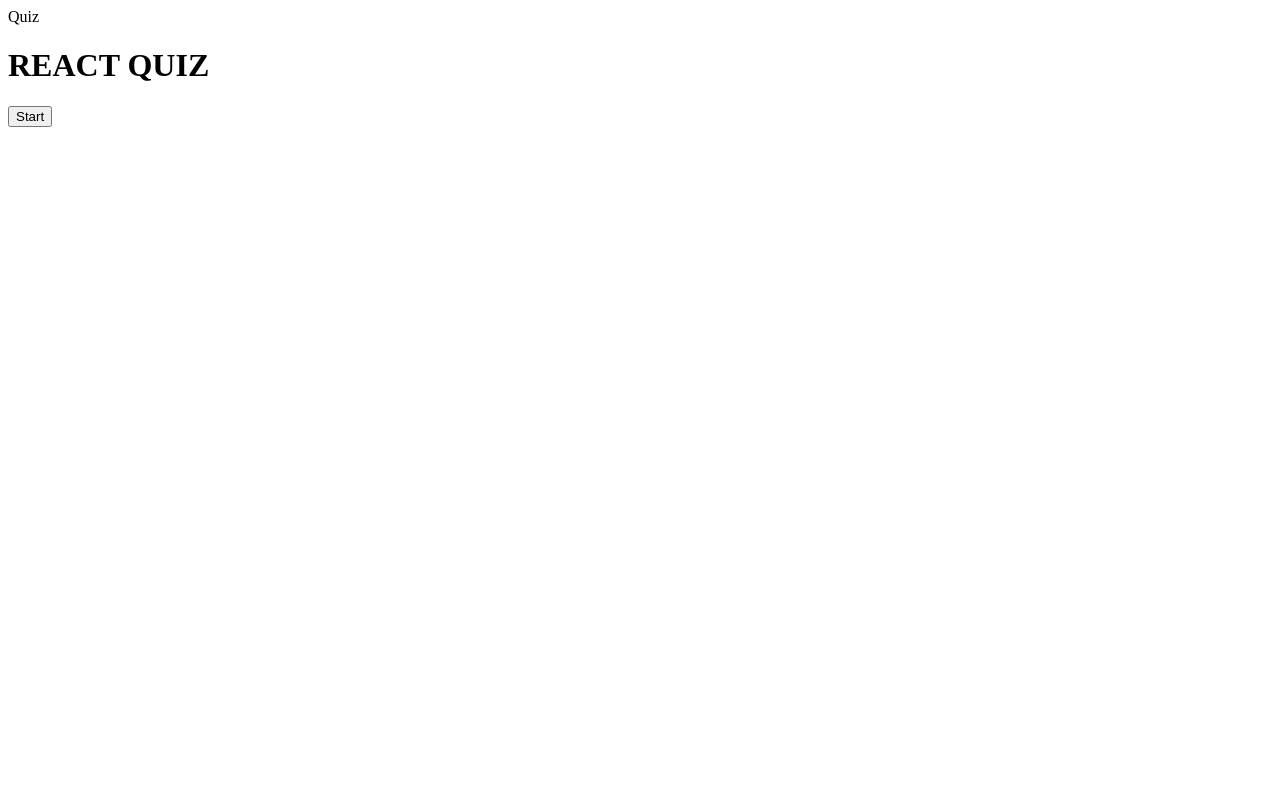
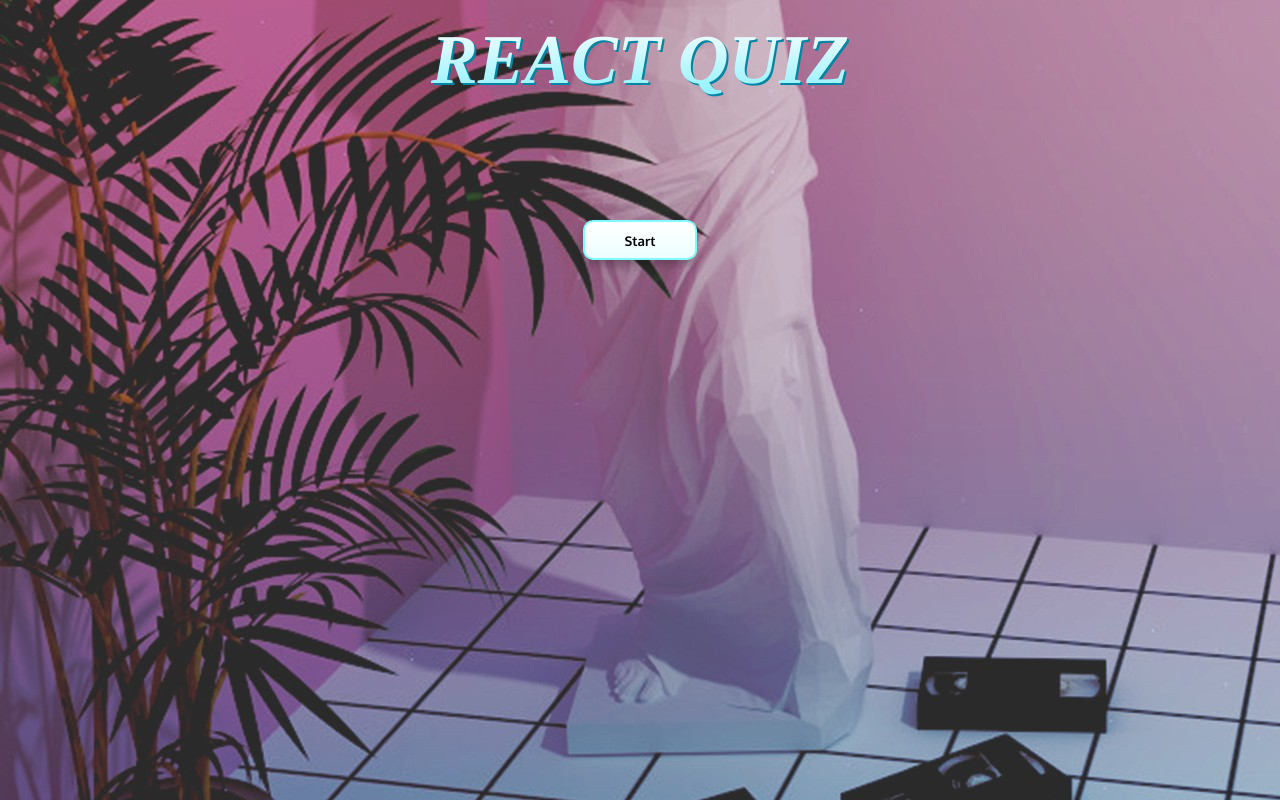
Before and after one commit to apayne28/Coding-Projects, a React (Create React App) app in the folder react-quiz/: page / in a window 1280 px wide. Built offline with nearby package versions, Linux system fonts and the light colour scheme.

Commit message:
Added CSS Styling . Complete

```diff
--- /dev/null
+++ b/react-quiz/src/App.styles.ts
@@ -0,0 +1,72 @@
+import styled, { createGlobalStyle } from "styled-components";
+import BGImage from "./images/bg.jpg";
+
+export const GlobalStyle = createGlobalStyle`
+	html {
+		height: 100;
+	}
+
+	body {
+		background-image: url(${BGImage});
+		margin: 0;
+		padding: 0 20px;
+		display: flex;
+		justify-content: center;
+	}
+
+	* {
+		box-sizing: border-box;
+		font-family: 'Oxygen', san-serif;
+	}
+
+`;
+export const Wrapper = styled.div`
+  display: flex;
+  flex-direction: column;
+  align-items: center;
+
+  > p {
+    color: #fff;
+  }
+
+  .score {
+    color: #fff;
+    font-size: 2rem;
+    margin: 0;
+  }
+
+  h1 {
+    font-family: Facinate Inline, "Tinos", serif;
+    background-image: linear-gradient(180deg, #fff, #87f1ff);
+    font-weight: 400;
+    color: #fff;
+    background-size: 100%;
+    background-clip: text;
+    -webkit-background-clip: text;
+    -webkit-text-fill-color: transparent;
+    -moz-background-clip: text;
+    -moz-text-fill-color: transparent;
+    filter: drop-shadow(2px 2px #0085a3);
+    font-size: 70px;
+    font-weight: 400;
+    text-align: center;
+    margin: 20px;
+  }
+
+  .start,
+  .next {
+    cursor: pointer;
+    background: linear-gradient(180deg, #fff, #ebfeff);
+    border: 2px solid #80f9ff;
+    box-shadow: 0px 5px 10px rgba(0, 0, 0, 0.25);
+    border-radius: 10px;
+    height: 40px;
+    margin: 20px 0;
+    padding: 0 40px;
+    margin-top: 100px;
+  }
+
+  .start {
+    max-width: 200px;
+  }
+`;
--- a/react-quiz/src/App.tsx
+++ b/react-quiz/src/App.tsx
@@ -1,10 +1,11 @@
 import React, { useState } from "react";
 import { fetchQuizQuestions } from "./API";
-
 // Components
 import QuestionCard from "./components/QuestionCards";
 // Types
 import { QuestionState, Difficulty } from "./API";
+// Styles
+import { GlobalStyle, Wrapper } from "./App.styles";
 
 export type AnswerObject = {
   question: string;
@@ -70,8 +71,9 @@
   };
 
   return (
-    <div className="App">
-      Quiz
+    <>
+      <GlobalStyle />
+      <Wrapper>
         <h1>REACT QUIZ</h1>
         {gameOver || userAnswers.length === TOTAL_QUESTIONS ? (
           <button className="start" onClick={startTrivia}>
@@ -98,7 +100,8 @@
             Next Question
           </button>
         ) : null}
-    </div>
+      </Wrapper>
+    </>
   );
 };
 
--- /dev/null
+++ b/react-quiz/src/components/QuestionCard.styles.ts
@@ -0,0 +1,47 @@
+import styled from "styled-components";
+
+export const Wrapper = styled.div`
+  max-width: 1100px;
+  background: #ebfeff;
+  border-radius: 10px;
+  border: 2px solid #0085a3;
+  padding: 20px;
+  box-shadow: 0px 5px 10px rgba(0, 0, 0, 0.25);
+  text-align: center;
+
+  p {
+    font-size: 1rem;
+  }
+`;
+type ButtonWrapperProps = {
+  correct: boolean;
+  userClicked: boolean;
+};
+
+export const ButtonWrapper = styled.div<ButtonWrapperProps>`
+  transition: all 0.3s ease;
+
+  :hover {
+    opacity: 0.8;
+  }
+
+  button {
+    cursor: pointer;
+    user-select: none;
+    font-size: 0.8rem;
+    width: 100%;
+    height: 40px;
+    margin: 5px 0;
+    background: ${({ correct, userClicked }) =>
+      correct
+        ? "linear-gradient(90deg, #56ffa4, #59bc86)"
+        : !correct && userClicked
+        ? "linear-gradient(90deg, #ff5656, #c16868)"
+        : "linear-gradient(90deg, #56ccff, #6eafb4)"};
+    border: 3px solid #fff;
+    box-shadow: 1px 2px 0px rgba(0, 0, 0, 0.1);
+    border-radius: 10px;
+    color: #fff;
+    text-shadow: 0px 1px 0px rgba(0, 0, 0, 0.25);
+  }
+`;
--- a/react-quiz/src/components/QuestionCards.tsx
+++ b/react-quiz/src/components/QuestionCards.tsx
@@ -3,7 +3,7 @@
 import { AnswerObject } from "../App";
 
 //Styles
-//import {Wrapper, ButtonWrapper} from  './QuestionCards.styles'
+import { Wrapper, ButtonWrapper } from "./QuestionCard.styles";
 
 type Props = {
   question: string;
@@ -22,14 +22,18 @@
   questionNum,
   totalQuestions,
 }) => (
-  <div>
+  <Wrapper>
     <p className="number">
       Question: {questionNum}/ {totalQuestions}
     </p>
     <p dangerouslySetInnerHTML={{ __html: question }} />
     <div>
       {answers.map((answer) => (
-        <div key={answer}>
+        <ButtonWrapper
+          key={answer}
+          correct={userAnswer?.correctAnswer === answer}
+          userClicked={userAnswer?.answer === answer}
+        >
           <button
             disabled={userAnswer ? true : false}
             value={answer}
@@ -37,10 +41,10 @@
           >
             <span dangerouslySetInnerHTML={{ __html: answer }} />
           </button>
-        </div>
+        </ButtonWrapper>
       ))}
     </div>
-  </div>
+  </Wrapper>
 );
 
 export default QuestionCard;
```
Lines whose indentation alone changed are shown as unchanged.
